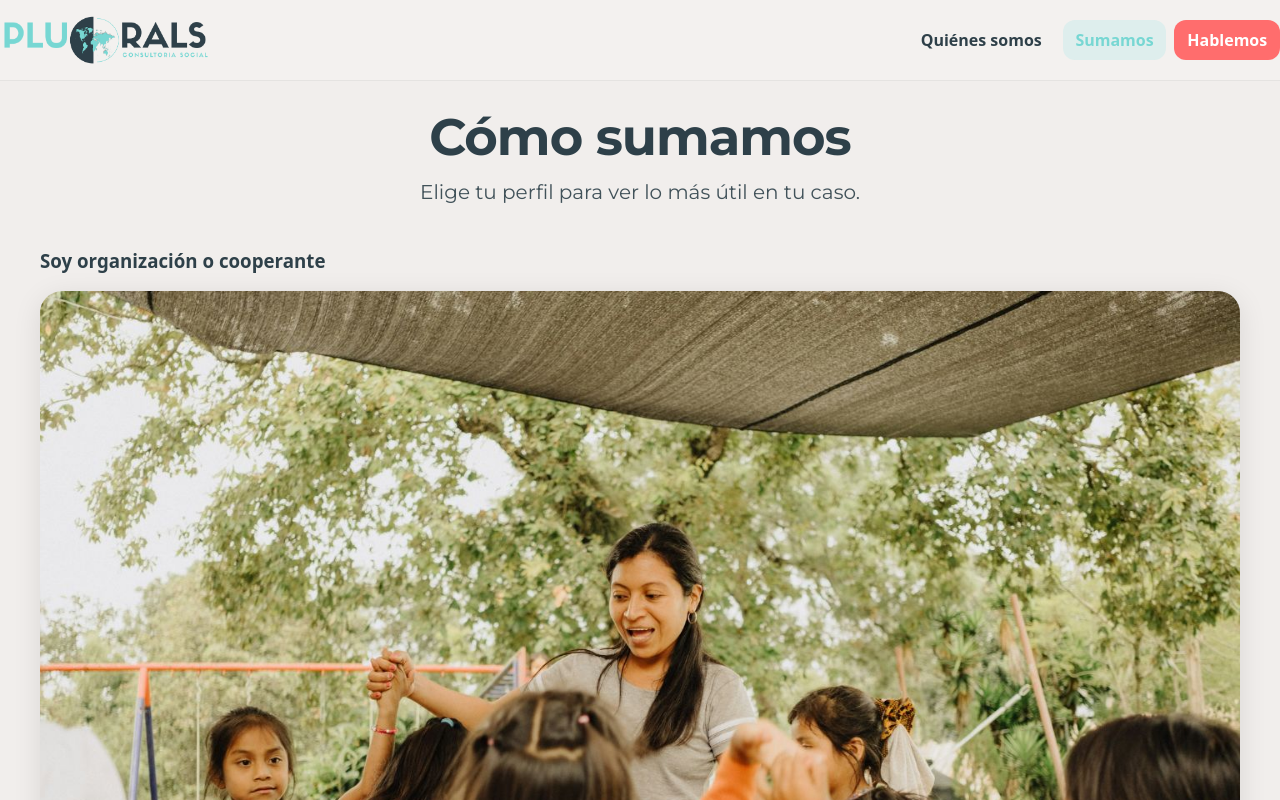
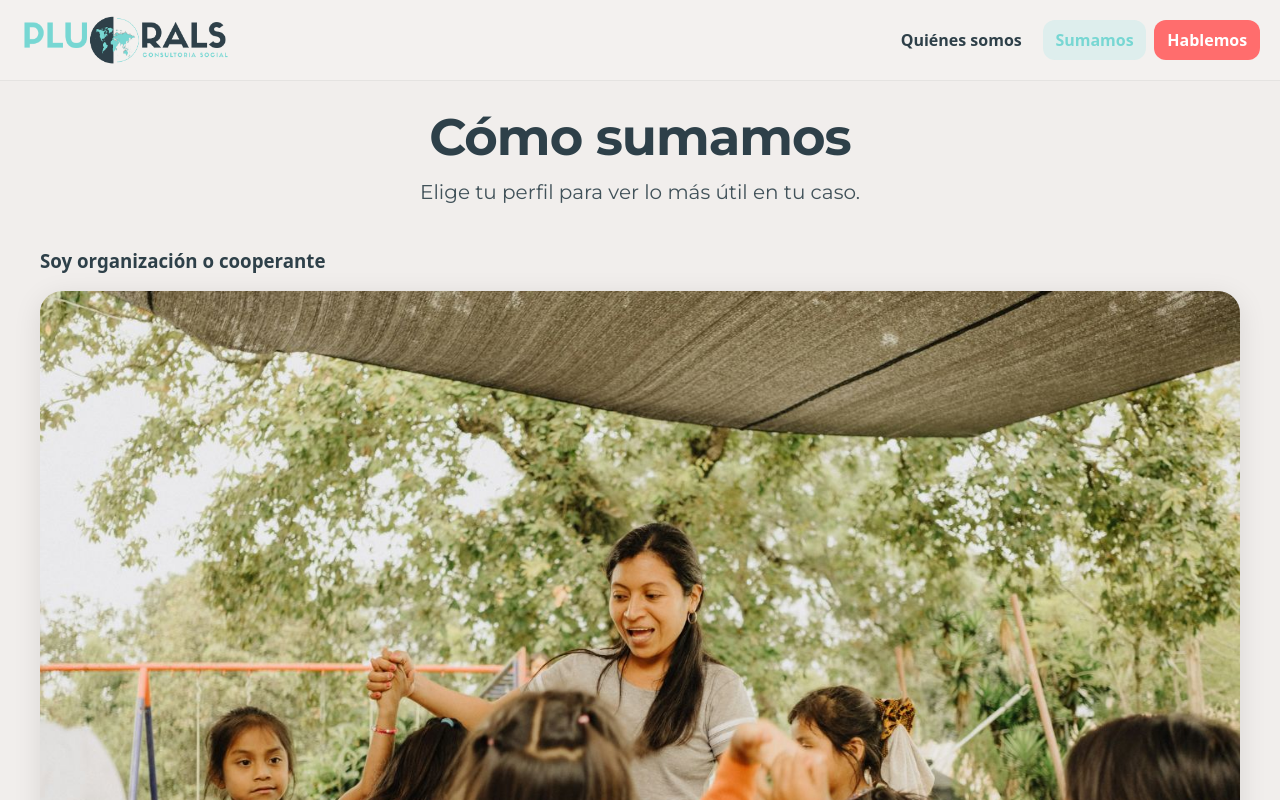
Before and after one commit to SeiCp/plurals, a React (Vite) app: page /servicios in a window 1280 px wide. Shown: the top 800 px of the page. Built offline with nearby package versions, Linux system fonts and the light colour scheme.

Commit message:
changes logo

```diff
--- a/src/styles/header.scss
+++ b/src/styles/header.scss
@@ -15,7 +15,8 @@
   display: flex;
   align-items: center;
   justify-content: space-between;
-  padding: .75rem 0;
+  padding: .75rem 1.25rem; // antes 0 → ahora hay espacio horizontal
+
 
   &__brand {
     display: flex;
```
